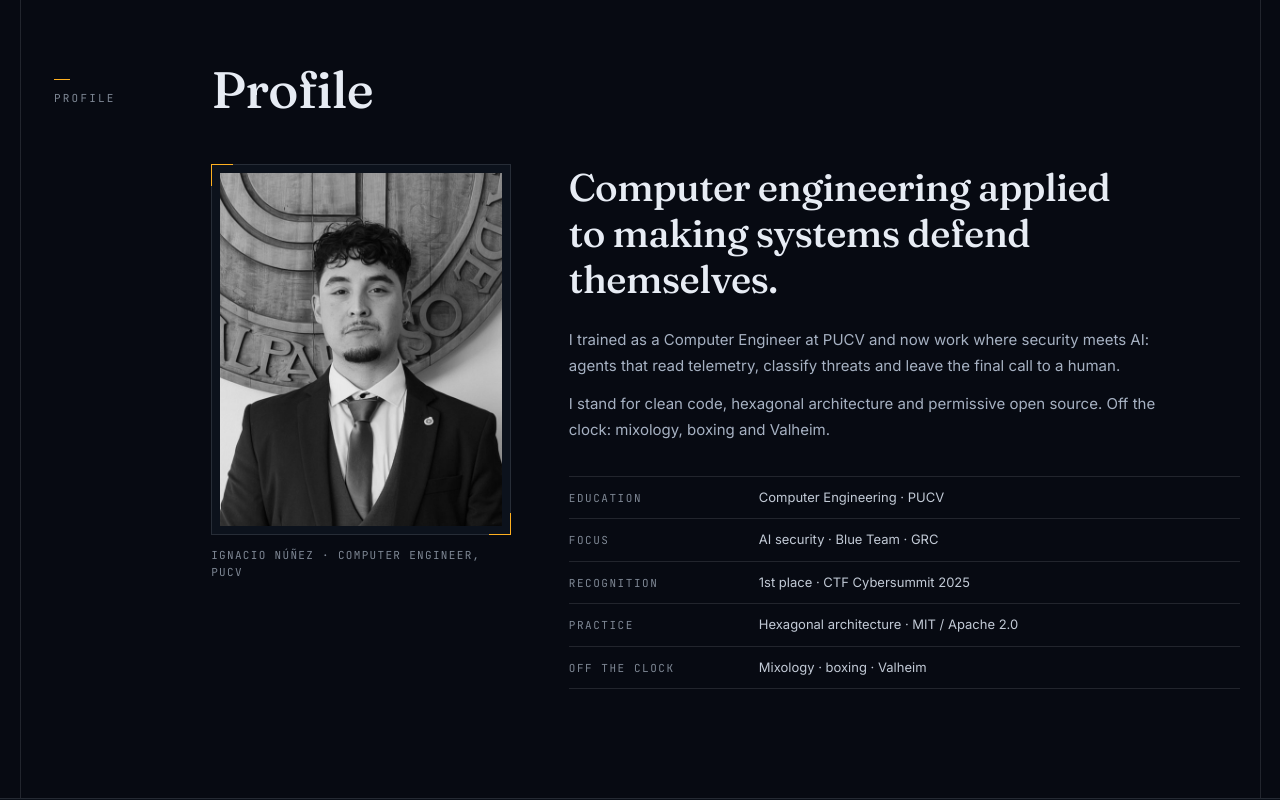
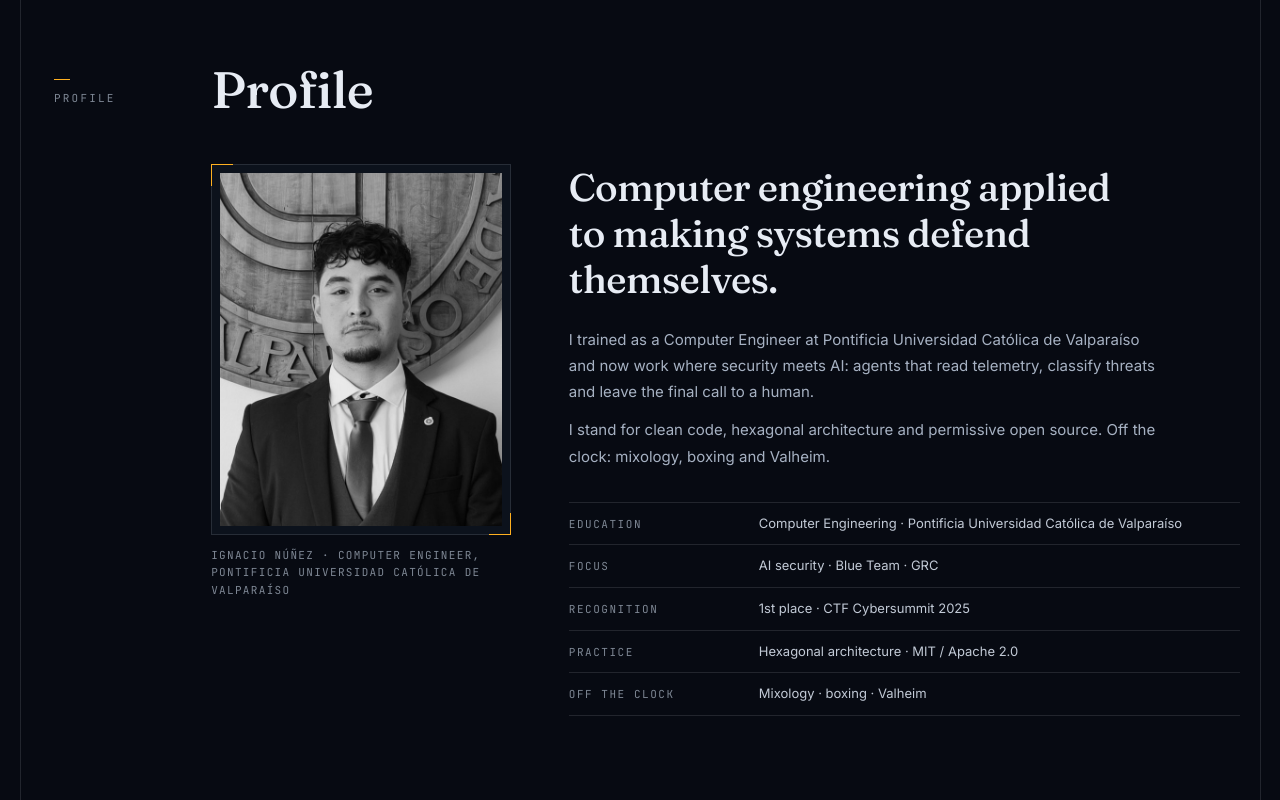
Before and after one commit to Nachitzu/Portafolio, a plain HTML site: page index.html in a window 1280 px wide. Shown: the part 939-1739 px from the top of the page. Drawn offline with Linux system fonts and the light colour scheme.

Commit message:
Expand PUCV to its full university name
Use the university's full name across Spanish and English profile copy, image alt text, and SEO metadata.

```diff
--- a/assets/i18n.js
+++ b/assets/i18n.js
@@ -17,7 +17,7 @@
 
             'hero.role': 'Ingeniero Informático · Seguridad en IA',
             'hero.lead': 'Construyo la capa defensiva que vigila, triagea y responde: agentes de IA para operaciones de seguridad.',
-            'hero.bio': 'Ingeniería Informática en la PUCV. Trabajo en la intersección entre LLMs y Blue Team —seguridad ofensiva de modelos, SOC agéntico con Human-in-the-Loop y plataformas GRC— con arquitectura hexagonal y código auditable.',
+            'hero.bio': 'Ingeniería Informática en la Pontificia Universidad Católica de Valparaíso. Trabajo en la intersección entre LLMs y Blue Team —seguridad ofensiva de modelos, SOC agéntico con Human-in-the-Loop y plataformas GRC— con arquitectura hexagonal y código auditable.',
             'hero.ev1k': 'Reconocimiento',
             'hero.ev1v': '1.er lugar · CTF Cybersummit 2025',
             'hero.ev2k': 'Certificación',
@@ -44,13 +44,13 @@
             'term.log5': '<b class="log-tag">[ATT&amp;CK]</b> 14 IoCs mapeados a T1059 · T1071 · T1566 → cola SOAR.',
 
             'about.title': 'Perfil',
-            'about.portraitAlt': 'Retrato de Ignacio Núñez con traje formal frente al sello de la PUCV',
-            'about.caption': 'Ignacio Núñez · Ingeniero Informático PUCV',
+            'about.portraitAlt': 'Retrato de Ignacio Núñez con traje formal frente al sello de la Pontificia Universidad Católica de Valparaíso',
+            'about.caption': 'Ignacio Núñez · Ingeniero Informático, Pontificia Universidad Católica de Valparaíso',
             'about.statement': 'Ingeniería informática aplicada a que los sistemas se defiendan solos.',
-            'about.p1': 'Me formé como Ingeniero Informático en la PUCV y hoy trabajo donde la seguridad se encuentra con la IA: agentes que leen telemetría, clasifican amenazas y dejan la decisión final a una persona.',
+            'about.p1': 'Me formé como Ingeniero Informático en la Pontificia Universidad Católica de Valparaíso y hoy trabajo donde la seguridad se encuentra con la IA: agentes que leen telemetría, clasifican amenazas y dejan la decisión final a una persona.',
             'about.p2': 'Defiendo el código limpio, la arquitectura hexagonal y el open source con licencias permisivas. En mi tiempo libre: mixología, boxing y Valheim.',
             'about.k1': 'Formación',
-            'about.v1': 'Ingeniería Informática · PUCV',
+            'about.v1': 'Ingeniería Informática · Pontificia Universidad Católica de Valparaíso',
             'about.k2': 'Enfoque',
             'about.v2': 'Seguridad en IA · Blue Team · GRC',
             'about.k3': 'Reconocimiento',
@@ -145,7 +145,7 @@
             'sim.e4': 'Playbook listo: host aislado preventivamente (aprobado).',
 
             'meta.title': 'Ignacio Núñez | AI Security Engineer',
-            'meta.description': 'Portafolio de Ignacio Núñez: Ingeniero Informático (PUCV) e Ingeniero de Seguridad en IA. Agentes autónomos para SOC (Blue Team), red teaming de LLMs, GRC, arquitectura hexagonal y código limpio.'
+            'meta.description': 'Portafolio de Ignacio Núñez: Ingeniero Informático por la Pontificia Universidad Católica de Valparaíso e Ingeniero de Seguridad en IA. Agentes autónomos para SOC (Blue Team), red teaming de LLMs, GRC, arquitectura hexagonal y código limpio.'
         },
 
         en: {
@@ -161,7 +161,7 @@
 
             'hero.role': 'Computer Engineer · AI Security Engineer',
             'hero.lead': 'I build the defensive layer that watches, triages and responds: AI agents for security operations.',
-            'hero.bio': 'Computer Engineering at PUCV. I work where LLMs meet the Blue Team — model red teaming, agentic SOC with Human-in-the-Loop and GRC platforms — with hexagonal architecture and auditable code.',
+            'hero.bio': 'Computer Engineering at Pontificia Universidad Católica de Valparaíso. I work where LLMs meet the Blue Team — model red teaming, agentic SOC with Human-in-the-Loop and GRC platforms — with hexagonal architecture and auditable code.',
             'hero.ev1k': 'Recognition',
             'hero.ev1v': '1st place · CTF Cybersummit 2025',
             'hero.ev2k': 'Certification',
@@ -188,13 +188,13 @@
             'term.log5': '<b class="log-tag">[ATT&amp;CK]</b> 14 IoCs mapped to T1059 · T1071 · T1566 → SOAR queue.',
 
             'about.title': 'Profile',
-            'about.portraitAlt': 'Portrait of Ignacio Núñez in a formal suit in front of the PUCV seal',
-            'about.caption': 'Ignacio Núñez · Computer Engineer, PUCV',
+            'about.portraitAlt': 'Portrait of Ignacio Núñez in a formal suit in front of the Pontificia Universidad Católica de Valparaíso seal',
+            'about.caption': 'Ignacio Núñez · Computer Engineer, Pontificia Universidad Católica de Valparaíso',
             'about.statement': 'Computer engineering applied to making systems defend themselves.',
-            'about.p1': 'I trained as a Computer Engineer at PUCV and now work where security meets AI: agents that read telemetry, classify threats and leave the final call to a human.',
+            'about.p1': 'I trained as a Computer Engineer at Pontificia Universidad Católica de Valparaíso and now work where security meets AI: agents that read telemetry, classify threats and leave the final call to a human.',
             'about.p2': 'I stand for clean code, hexagonal architecture and permissive open source. Off the clock: mixology, boxing and Valheim.',
             'about.k1': 'Education',
-            'about.v1': 'Computer Engineering · PUCV',
+            'about.v1': 'Computer Engineering · Pontificia Universidad Católica de Valparaíso',
             'about.k2': 'Focus',
             'about.v2': 'AI security · Blue Team · GRC',
             'about.k3': 'Recognition',
@@ -289,7 +289,7 @@
             'sim.e4': 'Playbook ready: host preventively isolated (approved).',
 
             'meta.title': 'Ignacio Núñez | AI Security Engineer',
-            'meta.description': 'Ignacio Núñez portfolio: Computer Engineer (PUCV) and AI Security Engineer. Autonomous agents for the SOC (Blue Team), LLM red teaming, GRC, hexagonal architecture and clean code.'
+            'meta.description': 'Ignacio Núñez portfolio: Computer Engineer, Pontificia Universidad Católica de Valparaíso, and AI Security Engineer. Autonomous agents for the SOC (Blue Team), LLM red teaming, GRC, hexagonal architecture and clean code.'
         }
     };
 
--- a/index.html
+++ b/index.html
@@ -4,7 +4,7 @@
     <meta charset="UTF-8">
     <meta name="viewport" content="width=device-width, initial-scale=1.0">
     <title>Ignacio Núñez | AI Security Engineer</title>
-    <meta name="description" content="Portafolio de Ignacio Núñez: Ingeniero Informático (PUCV) e Ingeniero de Seguridad en IA. Agentes autónomos para SOC, red teaming de LLMs y GRC.">
+    <meta name="description" content="Portafolio de Ignacio Núñez: Ingeniero Informático por la Pontificia Universidad Católica de Valparaíso e Ingeniero de Seguridad en IA. Agentes autónomos para SOC, red teaming de LLMs y GRC.">
     <meta name="author" content="Ignacio Núñez">
     <link rel="canonical" href="https://inunezm.dev/">
     <meta name="theme-color" content="#070A12">
@@ -14,7 +14,7 @@
     <meta property="og:type" content="profile">
     <meta property="og:site_name" content="Ignacio Núñez">
     <meta property="og:title" content="Ignacio Núñez | AI Security Engineer">
-    <meta property="og:description" content="Ingeniero Informático (PUCV) e Ingeniero de Seguridad en IA. Agentes autónomos para SOC, red teaming de LLMs y GRC.">
+    <meta property="og:description" content="Ingeniero Informático por la Pontificia Universidad Católica de Valparaíso e Ingeniero de Seguridad en IA. Agentes autónomos para SOC, red teaming de LLMs y GRC.">
     <meta property="og:url" content="https://inunezm.dev/">
     <meta property="og:image" content="https://inunezm.dev/assets/og-image.png">
     <meta property="og:image:width" content="1200">
@@ -25,7 +25,7 @@
     <!-- Twitter Card -->
     <meta name="twitter:card" content="summary_large_image">
     <meta name="twitter:title" content="Ignacio Núñez | AI Security Engineer">
-    <meta name="twitter:description" content="Ingeniero Informático (PUCV) e Ingeniero de Seguridad en IA. Agentes autónomos para SOC, red teaming de LLMs y GRC.">
+    <meta name="twitter:description" content="Ingeniero Informático por la Pontificia Universidad Católica de Valparaíso e Ingeniero de Seguridad en IA. Agentes autónomos para SOC, red teaming de LLMs y GRC.">
     <meta name="twitter:image" content="https://inunezm.dev/assets/og-image.png">
 
     <!-- Favicon -->
@@ -54,7 +54,7 @@
         "https://github.com/Nachitzu",
         "https://www.linkedin.com/in/inunezm/"
       ],
-      "alumniOf": { "@type": "CollegeOrUniversity", "name": "Pontificia Universidad Católica de Valparaíso (PUCV)" },
+      "alumniOf": { "@type": "CollegeOrUniversity", "name": "Pontificia Universidad Católica de Valparaíso" },
       "knowsAbout": ["Seguridad en IA", "Blue Team", "MITRE ATT&CK", "MITRE ATLAS", "Arquitectura Hexagonal", "Agentes LLM", "GRC", "Informática Forense", "SOAR"],
       "hasCredential": [
         { "@type": "EducationalOccupationalCredential", "name": "CompTIA Security+ (SY0-701)", "credentialCategory": "certification", "url": "https://www.credly.com/badges/a6b2200e-6edb-4de9-accf-2992534046e5/public_url" },
@@ -133,7 +133,7 @@
                     <h1 class="hero__name">Ignacio<br>Núñez</h1>
                     <p class="hero__role" data-i18n="hero.role">Ingeniero Informático · Ingeniero de Seguridad en IA</p>
                     <p class="hero__lead" data-i18n="hero.lead">Construyo la capa defensiva que vigila, triagea y responde: agentes de IA para operaciones de seguridad.</p>
-                    <p class="hero__bio" data-i18n="hero.bio">Ingeniería Informática en la PUCV. Trabajo en la intersección entre LLMs y Blue Team —seguridad ofensiva de modelos, SOC agéntico con Human-in-the-Loop y plataformas GRC— con arquitectura hexagonal y código auditable.</p>
+                    <p class="hero__bio" data-i18n="hero.bio">Ingeniería Informática en la Pontificia Universidad Católica de Valparaíso. Trabajo en la intersección entre LLMs y Blue Team —seguridad ofensiva de modelos, SOC agéntico con Human-in-the-Loop y plataformas GRC— con arquitectura hexagonal y código auditable.</p>
 
                     <dl class="evidence">
                         <div>
@@ -260,18 +260,18 @@
                     <div class="profile">
                         <figure class="profile__figure reveal">
                             <div class="profile__frame">
-                                <img src="/assets/foto_perfil_avatar.jpg" width="600" height="750" loading="lazy" decoding="async" data-i18n-alt="about.portraitAlt" alt="Retrato de Ignacio Núñez con traje formal frente al sello de la PUCV">
+                                <img src="/assets/foto_perfil_avatar.jpg" width="600" height="750" loading="lazy" decoding="async" data-i18n-alt="about.portraitAlt" alt="Retrato de Ignacio Núñez con traje formal frente al sello de la Pontificia Universidad Católica de Valparaíso">
                             </div>
-                            <figcaption data-i18n="about.caption">Ignacio Núñez · Ingeniero Informático PUCV</figcaption>
+                            <figcaption data-i18n="about.caption">Ignacio Núñez · Ingeniero Informático, Pontificia Universidad Católica de Valparaíso</figcaption>
                         </figure>
 
                         <div class="profile__text reveal">
                             <p class="statement" data-i18n="about.statement">Ingeniería informática aplicada a que los sistemas se defiendan solos.</p>
-                            <p data-i18n="about.p1">Me formé como Ingeniero Informático en la PUCV y hoy trabajo donde la seguridad se encuentra con la IA: agentes que leen telemetría, clasifican amenazas y dejan la decisión final a una persona.</p>
+                            <p data-i18n="about.p1">Me formé como Ingeniero Informático en la Pontificia Universidad Católica de Valparaíso y hoy trabajo donde la seguridad se encuentra con la IA: agentes que leen telemetría, clasifican amenazas y dejan la decisión final a una persona.</p>
                             <p data-i18n="about.p2">Defiendo el código limpio, la arquitectura hexagonal y el open source con licencias permisivas. En mi tiempo libre: mixología, boxing y Valheim.</p>
 
                             <dl class="facts">
-                                <div><dt data-i18n="about.k1">Formación</dt><dd data-i18n="about.v1">Ingeniería Informática · PUCV</dd></div>
+                                <div><dt data-i18n="about.k1">Formación</dt><dd data-i18n="about.v1">Ingeniería Informática · Pontificia Universidad Católica de Valparaíso</dd></div>
                                 <div><dt data-i18n="about.k2">Enfoque</dt><dd data-i18n="about.v2">Seguridad en IA · Blue Team · GRC</dd></div>
                                 <div><dt data-i18n="about.k3">Reconocimiento</dt><dd data-i18n="about.v3">1.er lugar · CTF Cybersummit 2025</dd></div>
                                 <div><dt data-i18n="about.k4">Práctica</dt><dd data-i18n="about.v4">Arquitectura hexagonal · MIT / Apache 2.0</dd></div>
```
